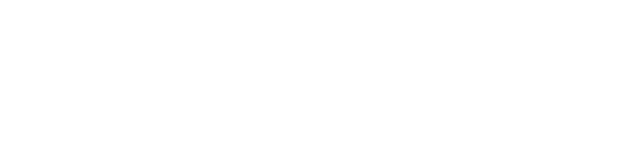
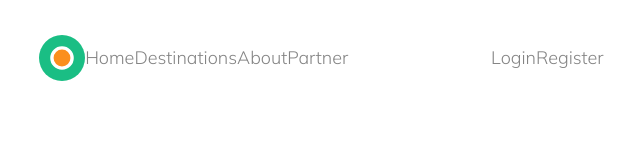
Before and after one commit to stv74/travel-tours, a website: page src/index.html in a window 1280 px wide. Shown: the whole page, without its empty margins (31-671 px from the left). Drawn offline with Linux system fonts and the light colour scheme.

Commit message:
Section HEADER

```diff
--- a/src/index.html
+++ b/src/index.html
@@ -58,5 +58,47 @@
 		<!-- / Favicon -->
 		<link rel="stylesheet" href="css/style.min.css" />
 	</head>
-	<body></body>
+	<body>
+		<!-- header -->
+		<header class="header">
+			<div class="container">
+				<div class="header__wrapper">
+					<a href="#" class="header__logo">
+						<img src="img/promo/logo.svg" alt="" />
+					</a>
+					<nav class="header__nav">
+						<ul class="header__menu">
+							<li class="header__menu-item">
+								<a href="#" class="header__menu-link">Home</a>
+							</li>
+							<li class="header__menu-item">
+								<a href="#" class="header__menu-link">Destinations</a>
+							</li>
+							<li class="header__menu-item">
+								<a href="#" class="header__menu-link">About</a>
+							</li>
+							<li class="header__menu-item">
+								<a href="#" class="header__menu-link">Partner</a>
+							</li>
+						</ul>
+						<ul class="header__login">
+							<li class="header__login-item">
+								<a href="#" class="header__login-link">Login</a>
+							</li>
+							<li class="header__login-item">
+								<a href="#" class="header__login-link">Register</a>
+							</li>
+						</ul>
+					</nav>
+				</div>
+			</div>
+		</header>
+		<!-- / header -->
+
+		<!-- promo -->
+		<section class="promo">
+			<div class="container"></div>
+		</section>
+		<!-- / promo -->
+	</body>
 </html>
--- a/src/sass/base/_base.scss
+++ b/src/sass/base/_base.scss
@@ -13,10 +13,6 @@ body {
 	padding: 0;
 }
 
-body * + * {
-	margin-top: 1.5em;
-}
-
 a {
 	text-decoration: none;
 }
--- a/src/sass/layout/_header.scss
+++ b/src/sass/layout/_header.scss
@@ -1,3 +1,33 @@
-// -----------------------------------------------------------------------------
-// This file contains all styles related to the header of the site/application.
-// -----------------------------------------------------------------------------
+.header {
+	padding-top: 2.1875em;
+	&__wrapper {
+		display: flex;
+		justify-content: space-between;
+		padding: 0 3.125em 0;
+	}
+	&__logo {
+		height: 2.5625em;
+		img {
+			height: 100%;
+		}
+	}
+	&__nav {
+		display: flex;
+		flex: 1;
+		align-items: center;
+		justify-content: flex-end;
+	}
+	&__menu,
+	&__login {
+		margin: 0;
+		padding: 0;
+		list-style: none;
+		display: flex;
+	}
+	&__menu {
+		flex: 1;
+	}
+	&__login {
+		flex: 282px;
+	}
+}
--- a/src/sass/main.scss
+++ b/src/sass/main.scss
@@ -15,6 +15,7 @@
 
 // 4. Layout-related sections
 @import 'layout/header';
+@import 'layout/promo';
 @import 'layout/footer';
 
 // 5. Components
```
Also changed, not shown: src/css/style.min.css, src/img/header/logo.png (deleted), src/img/promo/hero-1x.png (renamed from src/img/header/hero-1x.png), src/img/promo/hero-2x.png (renamed from src/img/header/hero-2x.png), src/img/promo/hero-3x.png (renamed from src/img/header/hero-3x.png), src/img/promo/hero-4x.png (renamed from src/img/header/hero-4x.png), src/img/promo/logo.svg (added), src/sass/layout/_promo.scss (added).
